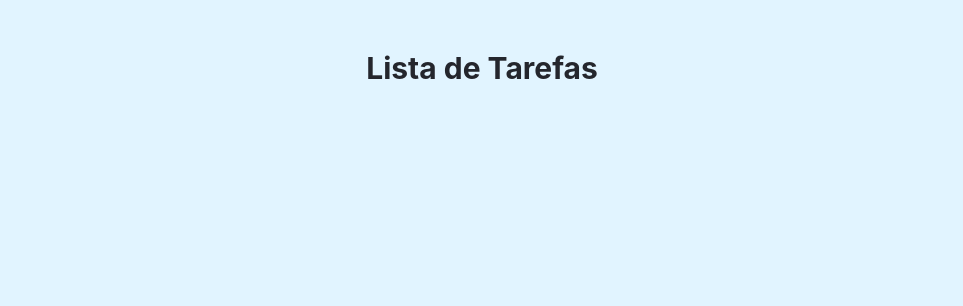
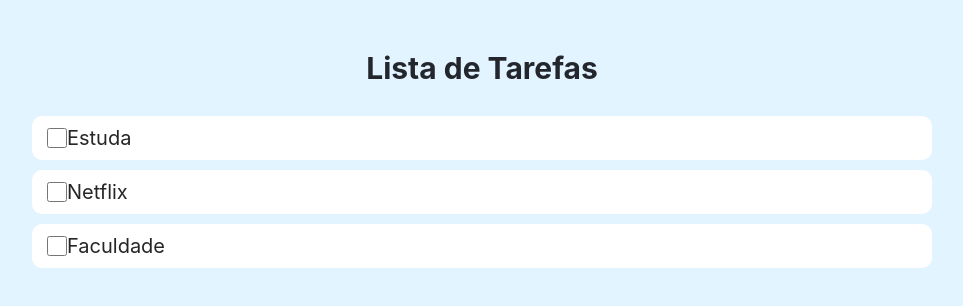
Before and after one commit to Angelo-pdr/Todo-list, a React (Vite) app: page / in a window 1280 px wide. Shown: the top 306 px of the page, without its empty margins (158-1121 px from the left). Built offline with nearby package versions, Linux system fonts and the light colour scheme.

Commit message:
fazendo a function para demonstra lista, e resolvendo bug

```diff
--- a/src/App.tsx
+++ b/src/App.tsx
@@ -1,16 +1,27 @@
 import { useState, useEffect } from 'react'
 import * as C from './App.styles'
+import {List} from './List'
+import {ListArea} from './components/ListArea'
 
 const App = () => {
+
+  const [list, setList] = useState (List)
+
   return(
+
     <C.Container>
       <C.Area>
         <C.HeaderText>Lista de Tarefas</C.HeaderText>
 
+        {/* Area de inseração */}
 
+        {list.map((item, key) => (
+          <ListArea item={item}/>
+        ))}
       </C.Area>
     </C.Container>
   )
+
 }
 
 export default App
--- /dev/null
+++ b/src/List.tsx
@@ -0,0 +1,7 @@
+import {TypeList} from './types/type.list'
+
+export  const List: TypeList[] = [
+    {id: 1, name: 'Estuda', done: false},
+    {id: 2, name: 'Netflix', done: false},
+    {id: 3, name: 'Faculdade', done: false},
+]
--- /dev/null
+++ b/src/components/ListArea/index.tsx
@@ -0,0 +1,28 @@
+import * as C from './styles'
+import {TypeList} from '../../types/type.list'
+type Props = {
+    item:TypeList
+    color: () => void
+}
+
+
+
+export const ListArea = ({item, color} : Props) => {
+
+    const RandomColor = () => {
+
+        let colors = ['#04D939', '#0FC2C0', '#D92525', '#FF4858', '#FF6B1A']
+
+
+    }
+
+    return(
+        <C.Container color={ListArea}>
+            <C.CheckItems>
+                <input type="checkbox" />
+                <p>{item.name}</p>
+            </C.CheckItems>
+
+        </C.Container>
+    )
+}
--- /dev/null
+++ b/src/components/ListArea/styles.ts
@@ -0,0 +1,30 @@
+import styled from "styled-components";
+
+export const Container = styled.div<{color: string}>`
+    display: flex;
+    align-items: center;
+    background-color: white;
+    padding: 10px;
+    margin: 10px 0;
+    border-radius: 10px;
+    color: #262626;
+`
+export const CheckItems = styled.div`
+    display: flex;
+    align-items: center;
+    font-size: 20px;
+    padding: 0px;
+
+    input {
+        width: 20px;
+        height: 20px;
+        padding: 0px;
+        margin: 0px;
+        margin-left: 5px;
+    }
+
+    p{
+        padding: 0px;
+        margin: 0px;
+    }
+`
--- /dev/null
+++ b/src/types/type.list.ts
@@ -0,0 +1,6 @@
+
+export type TypeList = {
+    id: number
+    name: string
+    done: boolean
+}
```
